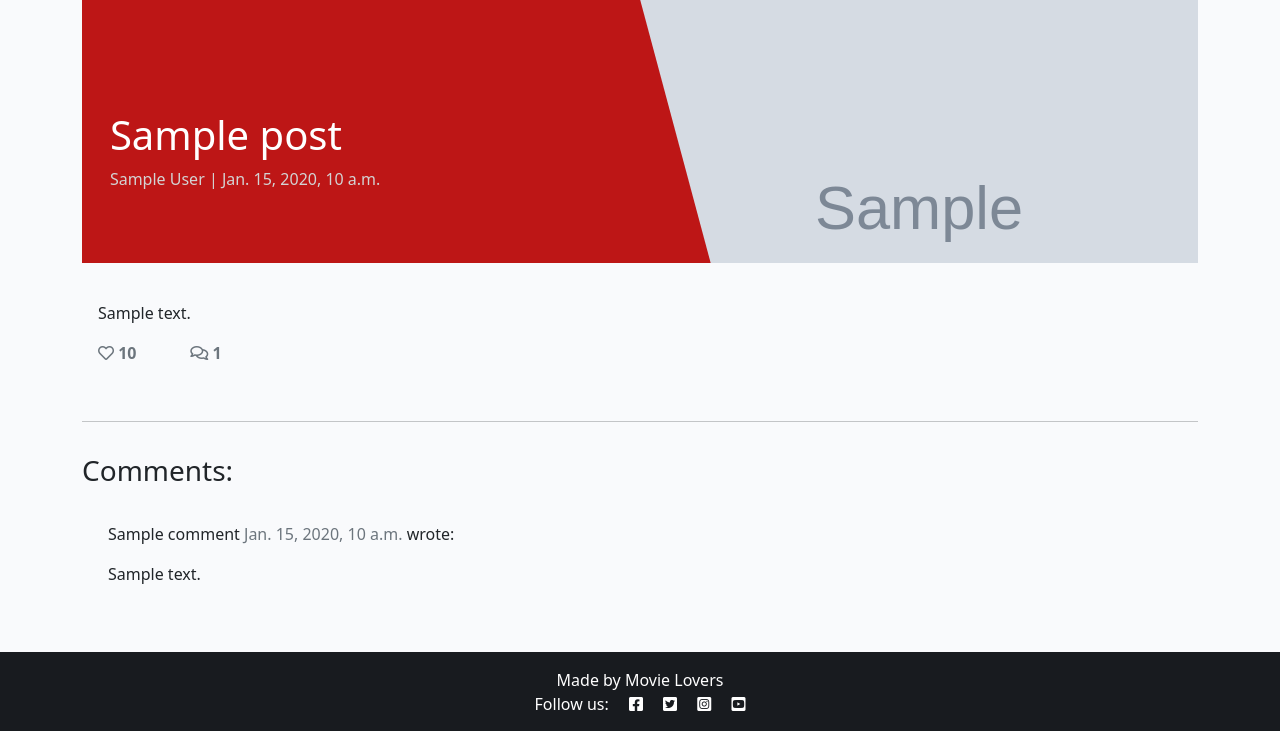
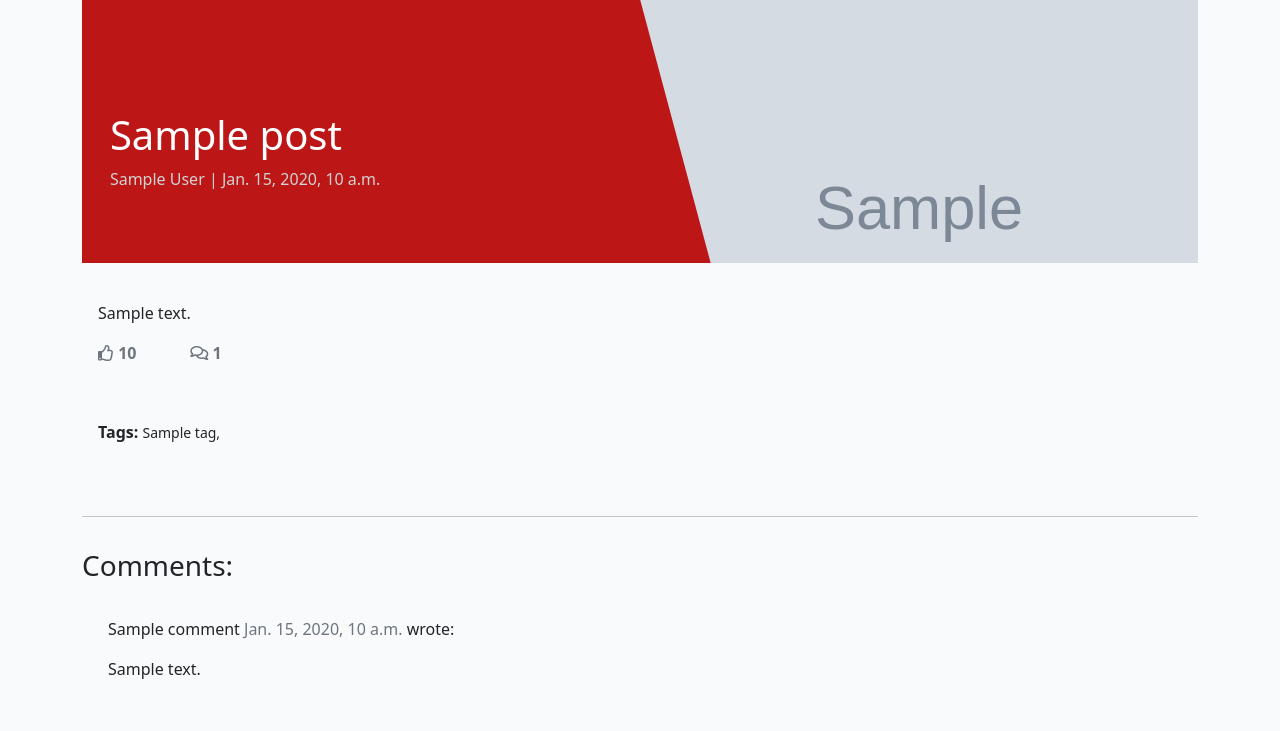
Before and after one commit to CWilson1993/DREAMBlog, a Django app: template templates/post_detail.html in a window 1280 px wide. Shown: the part 85-816 px from the top of the page. Run offline with Django 3.2, Linux system fonts and the light colour scheme; the template is opened without the code that fills it: most values are stand-ins (such as "Sample title", 1, 10 or a date in 2020); grey boxes marked "Sample" are stand-in pictures; some libraries are stand-ins or nearby versions.

Commit message:
Update style for post list and detail

```diff
--- a/blog/views.py
+++ b/blog/views.py
@@ -13,8 +13,7 @@ class PostList(generic.ListView):
     template_name = 'index.html'
     paginate_by = 6
     posts = Post.objects.prefetch_related('tags').all()
-    tags = Tag.objects.all()
-    context = {'posts': posts, 'tags': tags}
+    context = {'posts': posts}
 
 
 class PostDetail(View):
--- a/static/css/style.css
+++ b/static/css/style.css
@@ -49,7 +49,6 @@ body {
 .author {
     color: white;
     margin: 4px;
-    text-transform: uppercase;
 }
 
 .masthead {
@@ -140,3 +139,7 @@ body {
     background: transparent;
     border: none;
 }
+
+.tags_post{
+    margin-top: 5%;
+}
--- a/templates/post_detail.html
+++ b/templates/post_detail.html
@@ -37,13 +37,13 @@
                             <form class="d-inline" action="{% url 'post_like' post.slug %}" method="POST">
                                 {% csrf_token %}
                                 {% if liked %}
-                                <button type="submit" name="blogpost_id" value="{{post.slug}}" class="btn-like"><i class="fas fa-heart"></i></button>
+                                <button type="submit" name="blogpost_id" value="{{post.slug}}" class="btn-like"><i class="fas fa-thumbs-up"></i></button>
                                 {% else %}
-                                <button type="submit" name="blogpost_id" value="{{post.slug}}" class="btn-like"><i class="far fa-heart"></i></button>
+                                <button type="submit" name="blogpost_id" value="{{post.slug}}" class="btn-like"><i class="far fa-thumbs-up"></i></button>
                                 {% endif %}
                             </form>
                             {% else %}
-                            <span class="text-secondary"><i class="far fa-heart"></i></span>
+                            <span class="text-secondary"><i class="far fa-thumbs-up"></i></span>
                             {% endif %}
                         <span class="text-secondary">{{ post.number_of_likes }} </span>
                         </strong>
@@ -54,6 +54,12 @@
                             {{ total_comments }}</strong>
                         {% endwith %}
                     </div>
+                    <br/>
+                    <p class="tags_post"> <strong>Tags:</strong>
+                        {% for tag in post.tags.all %}
+                            <small>{{ tag }},</small>
+                        {% endfor %}
+                    </p>
                 </div>
             </div>
         </div>
```
Also changed, not shown: templates/index.html (+3 -4 lines).
